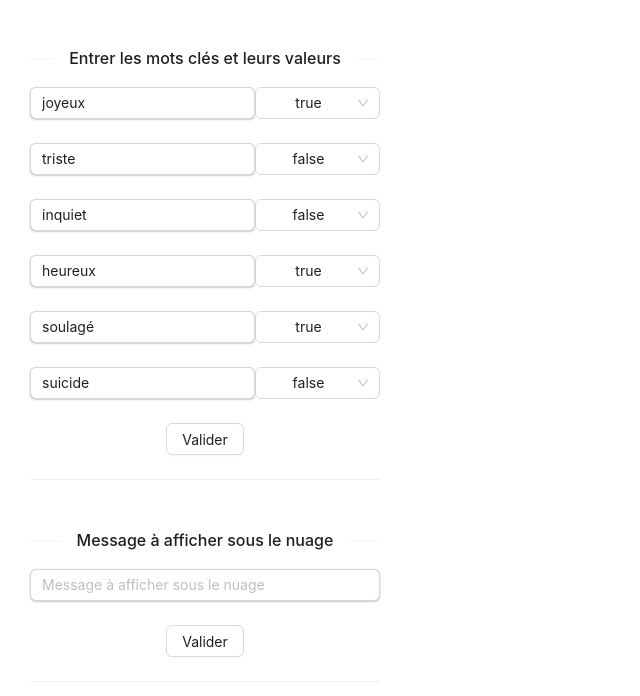
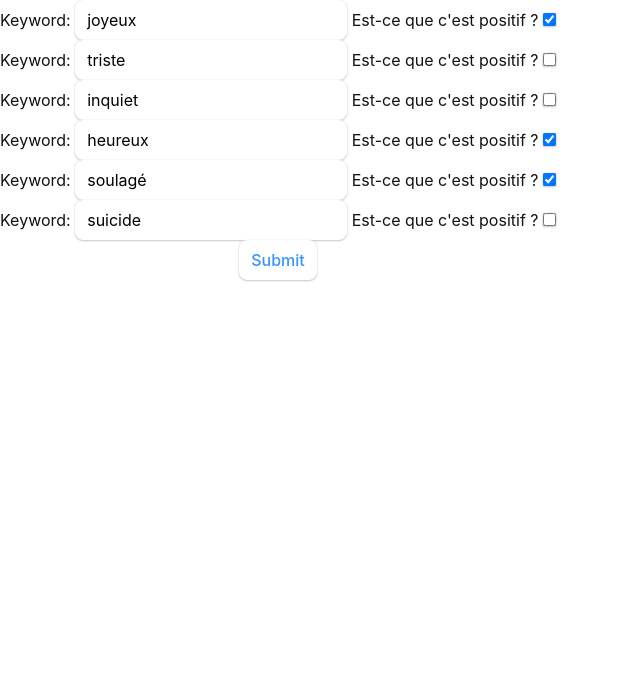
Before and after one commit to JeanPhilippeCaetano/Ymood, a React (Create React App) app in the folder ymood/: page /admin in a window 1280 px wide. Shown: the top 696 px of the page, without its empty margins (0-640 px from the left). Built offline with nearby package versions, Linux system fonts and the light colour scheme.

Commit message:
Update Admin.js

```diff
--- a/ymood/src/components/admin/Admin.js
+++ b/ymood/src/components/admin/Admin.js
@@ -1,160 +1,202 @@
 import React, { useState, useEffect } from 'react';
 import { Button, Input, Form, Select, Divider, Space } from 'antd';
+
+// function Admin() {
+
+//   let array = [
+//     {
+//       keyword:"joyeux",
+//       isPositive: true
+//     },
+//     {
+//       keyword:"triste",
+//       isPositive: false
+//     },
+//     {
+//       keyword:"inquiet",
+//       isPositive: false
+//     },
+//     {
+//       keyword:"heureux",
+//       isPositive: true
+//     },
+//     {
+//       keyword:"soulagé",
+//       isPositive: true
+//     },
+//     {
+//       keyword:"suicide",
+//       isPositive: false
+//     }
+//   ];
+
+//   const { Option } = Select;
+
+//   const handleMessageSubmit = (value) => {
+//     console.log(value.message);
+//   }
+
+//   const handleInputChange = (oldValue, newValue) => {
+//     console.log(keywords);
+//   };
+
+//   const handleSelectChange = (actualValue, newValue) => {
+//     keywords[actualValue] = newValue;
+//     console.log(keywords);
+//   }
+
+//   const handleSubmit = (formData) => {
+//     console.log(keywords);
+//   }
+
+//   return (
+//     <div style={{ paddingLeft: 30, paddingTop: 30 }}>
+//       <Form
+//         onFinish={handleSubmit}
+//         style={{ width: 350 }}
+//       >
+//         <Divider>Entrer les mots clés et leurs valeurs</Divider>
+//         {array.map((item, index) => {
+//           // console.log(item);
+//           return (
+//             <div key={index} style={{ display: "flex" }}>
+//               <Form.Item
+//                 key={index}
+//                 name={[item.keyword, item.isPositive]}
+//               >
+//                 <Input
+//                   defaultValue={item.keyword}
+//                   style={{ width: 225 }}
+//                   onChange={(e) =>
+//                     handleInputChange(item.keyword, e.target.value)
+//                   }
+//                 />
+//                 <Select
+//                   defaultValue={item.isPositive ? true : false}
+//                   layout="vertical"
+//                   style={{ width: 125 }}
+//                   onChange={(e) =>
+//                     handleSelectChange(item.keyword, e)
+//                   }
+//                 >
+//                   <Option value={true}>true</Option>
+//                   <Option value={false}>false</Option>
+//                 </Select>
+//               </Form.Item>
+//             </div>
+//           );
+//         })}
+//         <Form.Item>
+//           <Button
+//             htmlType="submit"
+//             type="primary"
+//           >
+//             Valider
+//           </Button>
+//           <Divider></Divider>
+//         </Form.Item>
+//       </Form>
+//       <Divider>Message à afficher sous le nuage</Divider>
+//       <Form
+//         onFinish={handleMessageSubmit}
+//       >
+//         <Form.Item
+//           name="message"
+//         >
+//           <Input
+//             placeholder="Message à afficher sous le nuage"
+//             onChange={(e) =>
+//               // handleInputChange("", e.target.value)
+//               console.log(e)
+//             }
+//           />
+//         </Form.Item>
+//         <Form.Item>
+//           <Button
+//             htmlType="submit"
+//             type="primary"
+//           >
+//             Valider
+//           </Button>
+//         </Form.Item>
+//       </Form>
+//       <Divider />
+//     </div>
+//   );
+// }
 
   function Admin() {
 
     let array = [
       {
-      keyword:"joyeux",
-      isPositive: true
+        keyword: "joyeux",
+        isPositive: true,
       },
       {
-      keyword:"triste",
-      isPositive: false
+        keyword: "triste",
+        isPositive: false,
       },
       {
-      keyword:"inquiet",
-      isPositive: false
+        keyword: "inquiet",
+        isPositive: false,
       },
       {
-      keyword:"heureux",
-      isPositive: true
+        keyword: "heureux",
+        isPositive: true,
       },
       {
-      keyword:"soulagé",
-      isPositive: true
+        keyword: "soulagé",
+        isPositive: true,
       },
       {
-      keyword:"suicide",
-      isPositive: false
-    }
+        keyword: "suicide",
+        isPositive: false,
+      },
     ];
 
-  const [keywords, setKeywords] = useState(
-    array.reduce((acc, curr) => {
-      acc[curr.keyword] = curr.keyword;
-      return acc;
-    }, {})
-  );
-  const { Option } = Select;
+    const [keywords, setKeywords] = useState(array);
 
-  const [selectedValue, setSelectedValue] = useState(false);
-
-
-  const handleInputChange = (keyword, value) => {
-    console.log(keyword);
-    setKeywords({
-      ...keywords,
-      [keyword]: value,
-    });
-  };
-  const handleSelectChange = (actualValue, newValue) => {
-    console.log(`L EVENT :::   ${newValue}\nVALUE ::: ${actualValue}`);
-    setSelectedValue({
-      ...selectedValue,
-      [actualValue]: newValue,
-    });
-    console.log(selectedValue.actualValue);
+    const handleKeywordChange = (index, event) => {
+      const newKeywords = [...keywords];
+      newKeywords[index].keyword = event.target.value;
+      setKeywords(newKeywords);
     };
 
-  // const handleSubmit = (values) => {
-  //   console.log(values);
-  // }
-  const handleSubmit = (formData) => {
-    const result = {};
-    for (const [key, value] of Object.entries(formData)) {
-      for (const [keyy, valuee] of Object.entries(value)) {
-        console.log(keyy);
-        result[key] = keyy;
-      }
-    }
-    console.log(result);
+    const handleIsPositiveChange = (index, event) => {
+      const newKeywords = [...keywords];
+      newKeywords[index].isPositive = event.target.checked;
+      setKeywords(newKeywords);
     };
 
-  const handleMessageSubmit = (value) => {
-    console.log(value.message);
+    const handleSubmit = (event) => {
+      event.preventDefault();
+      console.log(keywords);
+    };
+
+    return (
+      <form onSubmit={handleSubmit}>
+        {keywords.map((keyword, index) => (
+          <div key={index}>
+            <label htmlFor={`keyword-${index}`}>  Keyword:  </label>
+            <input
+              type="text"
+              id={`keyword-${index}`}
+              value={keyword.keyword}
+              onChange={(event) => handleKeywordChange(index, event)}
+            />
+            <label htmlFor={`isPositive-${index}`}>    Est-ce que c'est positif ? </label>
+            <input
+              type="checkbox"
+              id={`isPositive-${index}`}
+              checked={keyword.isPositive}
+              onChange={(event) => handleIsPositiveChange(index, event)}
+            />
+          </div>
+        ))}
+        <button type="submit">Submit</button>
+      </form>
+    );
+
   }
 
-  return (
-    <div style={{ paddingLeft: 30, paddingTop: 30 }}>
-      <Form
-        onFinish={handleSubmit}
-        style={{ width: 350 }}
-      >
-        <Divider>Entrer les mots clés et leurs valeurs</Divider>
-        {array.map((item, index) => {
-          // console.log(item);
-          return (
-            <div key={index} style={{ display: "flex" }}>
-              <Form.Item
-                key={index}
-                name={[item.keyword, item.isPositive]}
-              >
-                <Input
-                  defaultValue={item.keyword}
-                  style={{ width: 225 }}
-                  onChange={(e) =>
-                    handleInputChange(item.keyword, e.target.value)
-                  }
-                />
-                <Select
-                  defaultValue={item.isPositive ? true : false}
-                  layout="vertical"
-                  style={{ width: 125 }}
-                  onChange={(e) =>
-                    handleSelectChange(item.isPositive, e)
-                  }
-                  options={[
-                    {
-                      value: true,
-                      label: "true",
-                    },
-                    {
-                      value: false,
-                      label: "false",
-                    },
-                  ]}
-                >
-                </Select>
-              </Form.Item>
-            </div>
-          );
-        })}
-        <Form.Item>
-          <Button
-            htmlType="submit"
-          >
-            Valider
-          </Button>
-          <Divider></Divider>
-        </Form.Item>
-      </Form>
-      <Divider>Message à afficher sous le nuage</Divider>
-      <Form
-        onFinish={handleMessageSubmit}
-      >
-        <Form.Item
-          name="message"
-        >
-          <Input
-            placeholder="Message à afficher sous le nuage"
-            onChange={(e) =>
-              handleInputChange("", e.target.value)
-            }
-          />
-        </Form.Item>
-        <Form.Item>
-          <Button
-            htmlType="submit"
-          >
-            Valider
-          </Button>
-        </Form.Item>
-      </Form>
-      <Divider />
-    </div>
-  );
-}
-
-
 export default Admin;
```
Lines whose indentation alone changed are shown as unchanged.
